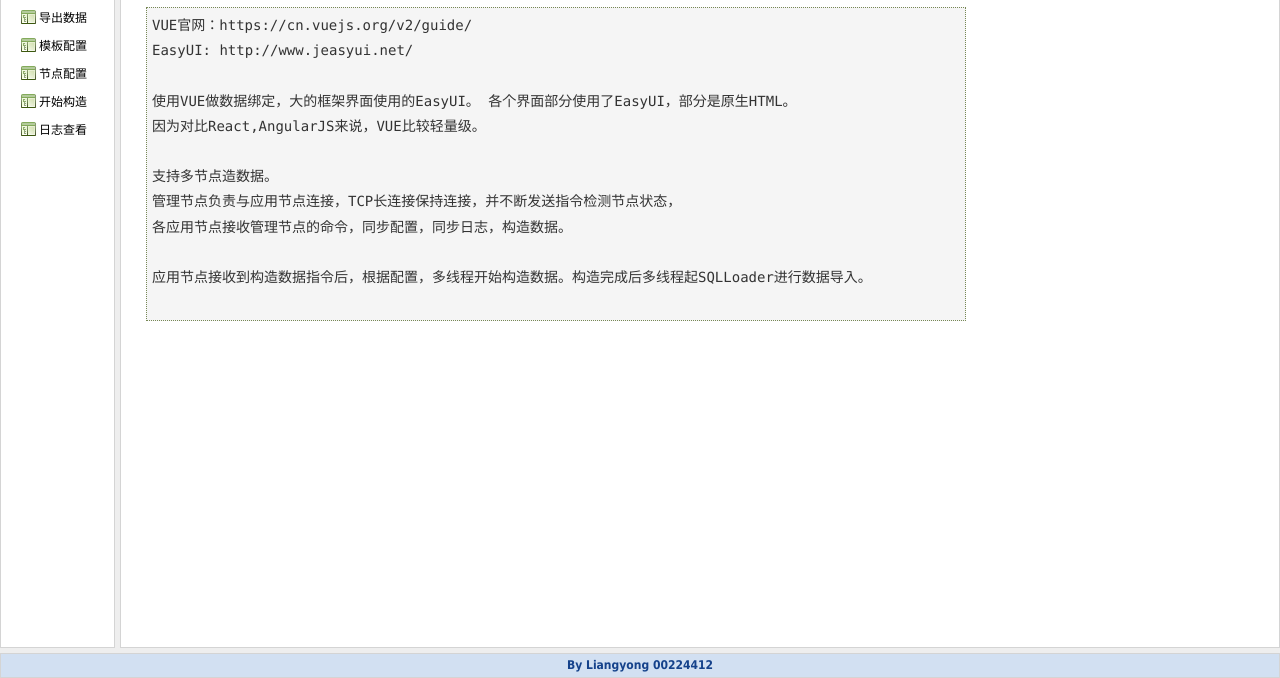
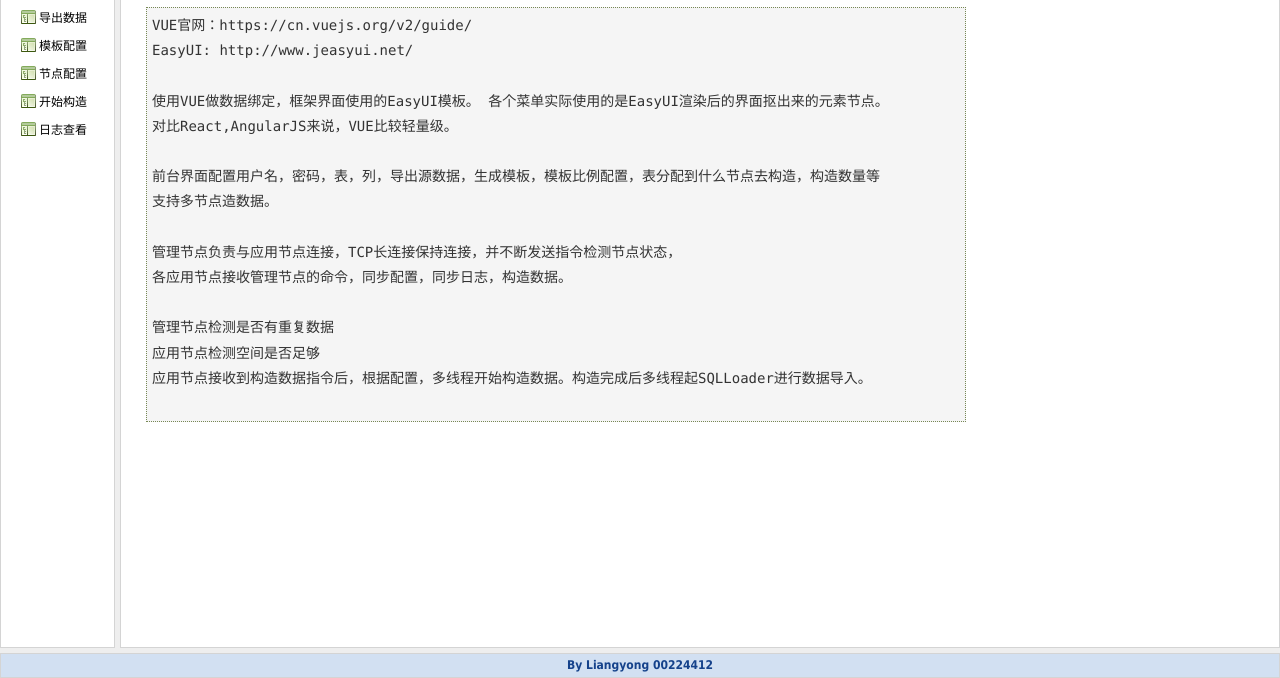
Before and after one commit to ANBUZHIDAO/dataTool, a plain HTML site: page EasyUI/index.html in a window 1280 px wide. Shown: the part 122-800 px from the top of the page. Drawn offline with Linux system fonts and the light colour scheme.

Commit message:
上传系统界面截图说明

```diff
--- a/EasyUI/index.html
+++ b/EasyUI/index.html
@@ -88,13 +88,17 @@ html {
 VUE官网：https://cn.vuejs.org/v2/guide/
 EasyUI: http://www.jeasyui.net/
 
-使用VUE做数据绑定，大的框架界面使用的EasyUI。 各个界面部分使用了EasyUI，部分是原生HTML。
-因为对比React,AngularJS来说，VUE比较轻量级。
+使用VUE做数据绑定，框架界面使用的EasyUI模板。 各个菜单实际使用的是EasyUI渲染后的界面抠出来的元素节点。
+对比React,AngularJS来说，VUE比较轻量级。
 
+前台界面配置用户名，密码，表，列，导出源数据，生成模板，模板比例配置，表分配到什么节点去构造，构造数量等
 支持多节点造数据。
+
 管理节点负责与应用节点连接，TCP长连接保持连接，并不断发送指令检测节点状态，
 各应用节点接收管理节点的命令，同步配置，同步日志，构造数据。
 
+管理节点检测是否有重复数据
+应用节点检测空间是否足够
 应用节点接收到构造数据指令后，根据配置，多线程开始构造数据。构造完成后多线程起SQLLoader进行数据导入。
 			</pre> </div>
 
```
Also changed, not shown: picture/export.png (added), picture/启动构造.png (added), picture/日志查看.png (added), picture/模板配置.png (added), picture/欢迎界面.JPG (added), picture/用户配置.png (added), picture/节点配置.png (added), picture/表列配置.png (added).
